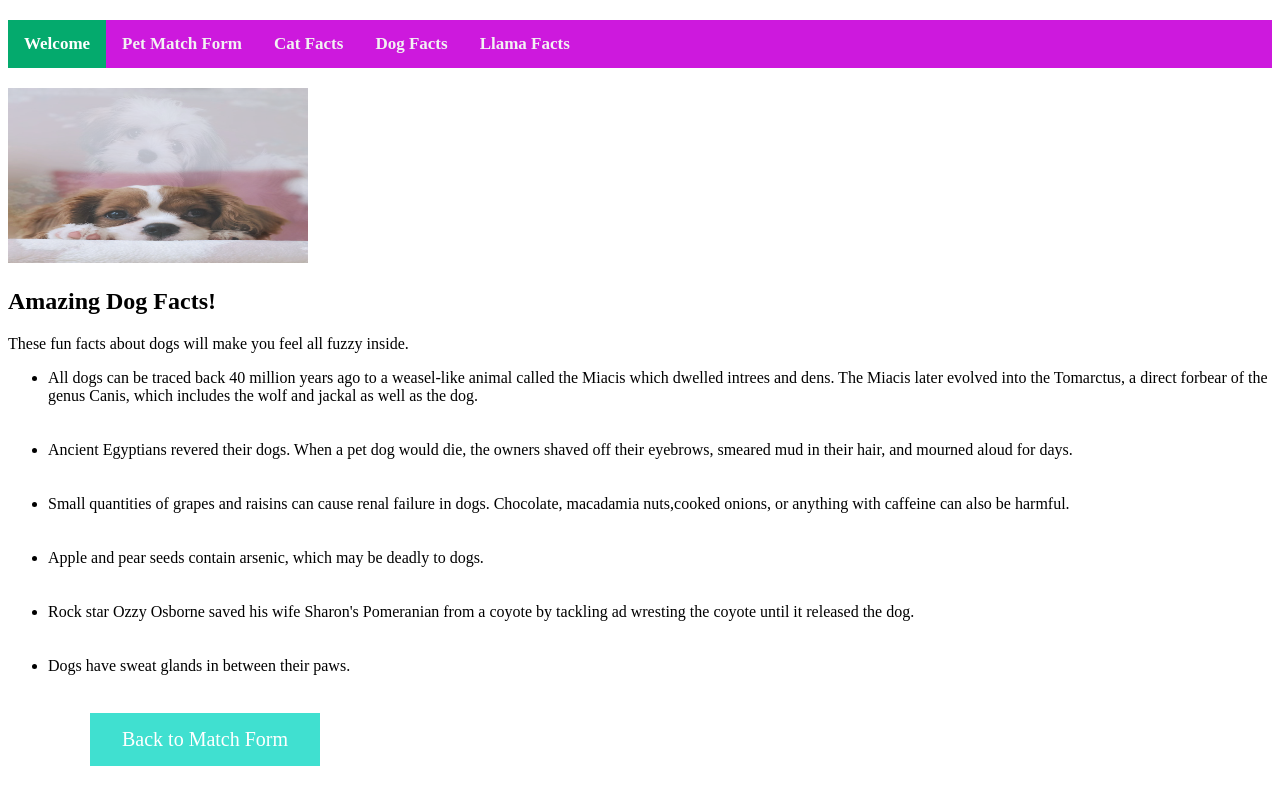
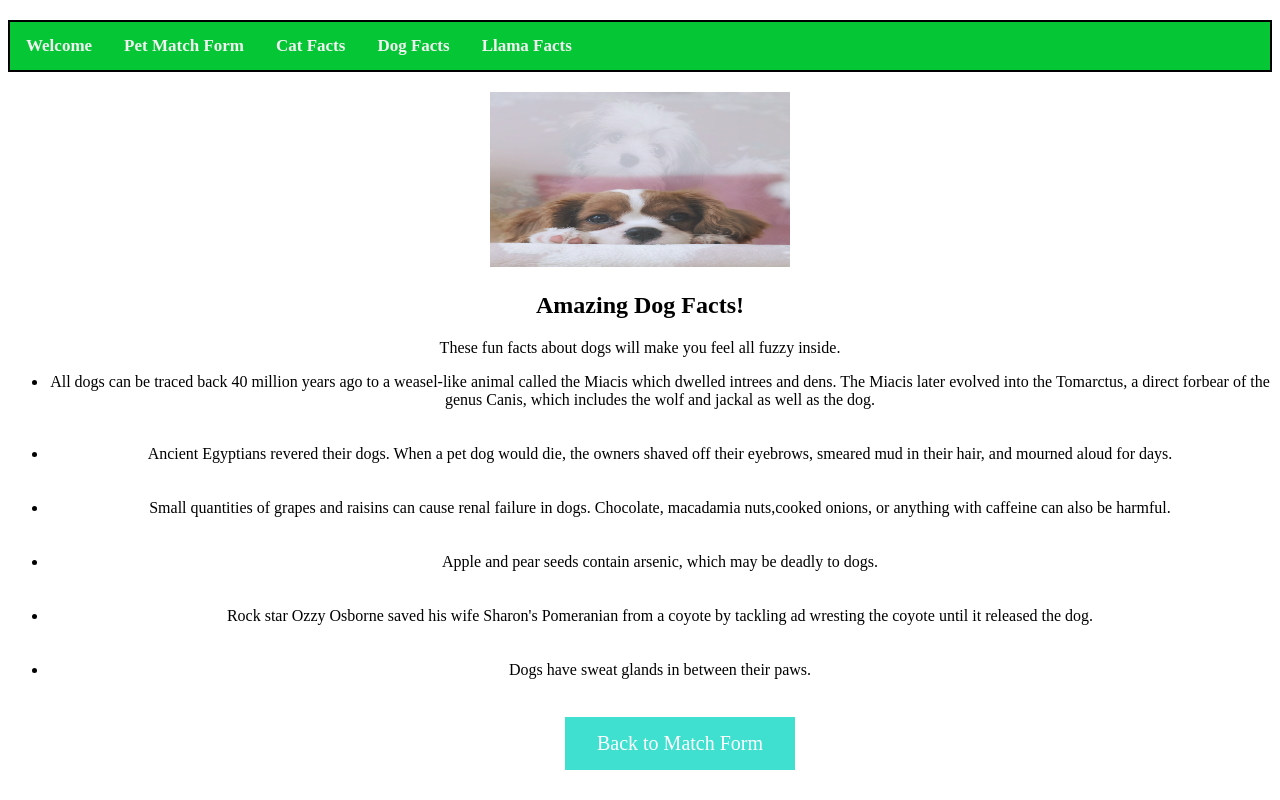
Before and after one commit to kaylaswartz/PetMeProject, a plain HTML site: page DogFacts.html in a window 1280 px wide. Drawn offline with nearby package versions, Linux system fonts and the light colour scheme.

Commit message:
centering dog fading in and out

```diff
--- a/DogFacts.html
+++ b/DogFacts.html
@@ -6,7 +6,7 @@
     <link rel="stylesheet" href="styles.css" />
 </head>
 
-<body>
+<body id="body">
     <section>
         <h1 class="topnav">
             <a class="active" href="index.html">Welcome</a>
@@ -18,12 +18,12 @@
 
         </h1>
     </section>
-    <section>
+    <section id="dogImageFade">
         <div class="fadeImg">
-            <img id="SillyDog" style="text-align: center" src="DogPicture1.jpg" alt="Silly Dog" height="175" width="300">
-            <img id="CuteDog" style="text-align: center" src="puppy.jpg" height="175" width="300">
-            <img id="CuteDog2" style="text-align: center" src="CutePuppy.jpg" height="175" width="300">
-            <!-- <img style="display:none;" src="images/david.jpg">  -->
+            <img id="SillyDog" style="margin-left: auto" style="  margin-right: auto" src="DogPicture1.jpg" alt="Silly Dog" height="175"
+                width="300">
+            <img id="CuteDog" style="margin-left: auto" style="  margin-right: auto" src="puppy.jpg" height="175" width="300">
+            <img id="CuteDog2" style="margin-left: auto" style="  margin-right: auto" src="CutePuppy.jpg" height="175" width="300">
         </div><br><br><br><br><br><br><br><br><br><br>
         <script type="text/javascript" src="http://code.jquery.com/jquery-1.7.2.min.js"></script>
         <script type="text/javascript">
@@ -38,7 +38,7 @@
                 //NOTE : img should with css: absolute;
                 //NOTE : img Width & Height can change by you;
                 $('.fadeImg').css('position', 'relative');
-                $('.fadeImg img').css({ 'position': 'absolute', 'width': '300px', 'height': '175px' });
+                $('.fadeImg img').css({ 'position': 'absolute', 'width': '300px', 'height': '175px'});
 
                 nextFadeIn();
             });
@@ -54,6 +54,8 @@
                 if ($current < $imgNum - 1) { $current++; } else { $current = 0; }
             };
         </script>
+    </section>
+    <section>
         <h1 id="AmazingDogFacts">Amazing Dog Facts!</h1>
         <p>These fun facts about dogs will make you feel all fuzzy inside.</p>
         <div id="fact2"></div>
@@ -75,11 +77,11 @@
                 coyote until it released the dog.</li><br><br>
 
             <li>Dogs have sweat glands in between their paws.</li><br>
-        <ul>
+            <ul>
 
-        </p>
+                </p>
 
-        <a id="startForm" href="Form.html">Back to Match Form</a>
+                <a id="startForm" href="Form.html">Back to Match Form</a>
     </section>
 
 </body>
--- a/styles.css
+++ b/styles.css
@@ -1,10 +1,16 @@
 .topnav {
-    overflow: hidden;
-    background-color: rgb(205, 25, 221);
-  }
+  text-align: center;
+  overflow: hidden;
+  margin-left: 0px;
+  padding-left: 0x;
+  width: auto;
+  border: 2px solid black;
+  background-color: rgb(5, 199, 53);
+}
+
 
 .topnav a {
-    float: left;
+      float: left;
     color: #f2f2f2;
     text-align: center;
     padding: 14px 16px;
@@ -17,10 +23,10 @@
     color: black;
   }
 
-  .topnav a.active {
+  /* .topnav a.active {
     background-color: #04AA6D;
     color: white;
-  }
+  } */
 
   .WelcomeToPetMe{
     font-size: 60px;
@@ -60,12 +66,13 @@
     margin-right: auto;
 
   }
-
+  #dogImageFade{
+    margin-left: auto;
+    margin-right: auto;
+  }
   .fadeImg{
-      display: block;
-      /* width: 60%; */
-      margin-left: auto;
-      margin-right: auto;
+      display: flex;
+      justify-content: center;
   }
 
   #CuteDog{
@@ -81,3 +88,11 @@
     margin-left: auto;
     margin-right: auto;
   }
+
+  h1{
+    text-align: center;
+  }
+
+  #body{
+    text-align: center;
+  }
```
Also changed, not shown: CatFacts.html (+1 -1 lines), LlamaFacts.html (+1 -1 lines).
